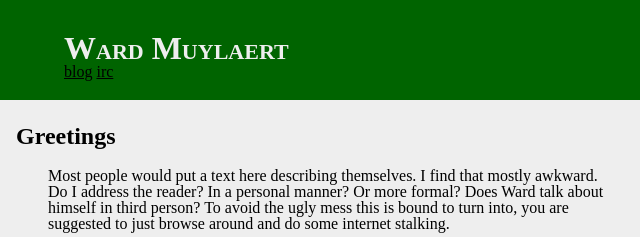
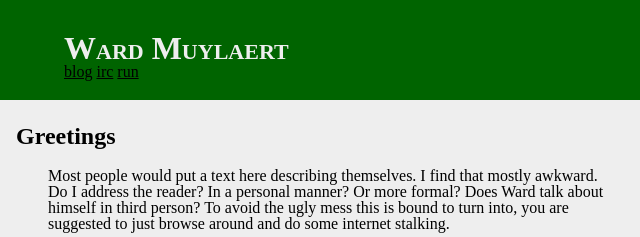
Before and after one commit to ward/wxm.be, a plain HTML site: page index.html in a window 1280 px wide. Shown: the top 237 px of the page, 0-640 px from the left. Drawn offline with Linux system fonts and the light colour scheme.

Commit message:
Add link to /run/

```diff
--- a/index.html
+++ b/index.html
@@ -12,6 +12,7 @@
         <ul>
           <li><a href="http://b.wardje.eu/">blog</a></li>
           <li><a href="irc/">irc</a></li>
+          <li><a href="run/">run</a></li>
         </ul>
       </nav>
     </header>
```
